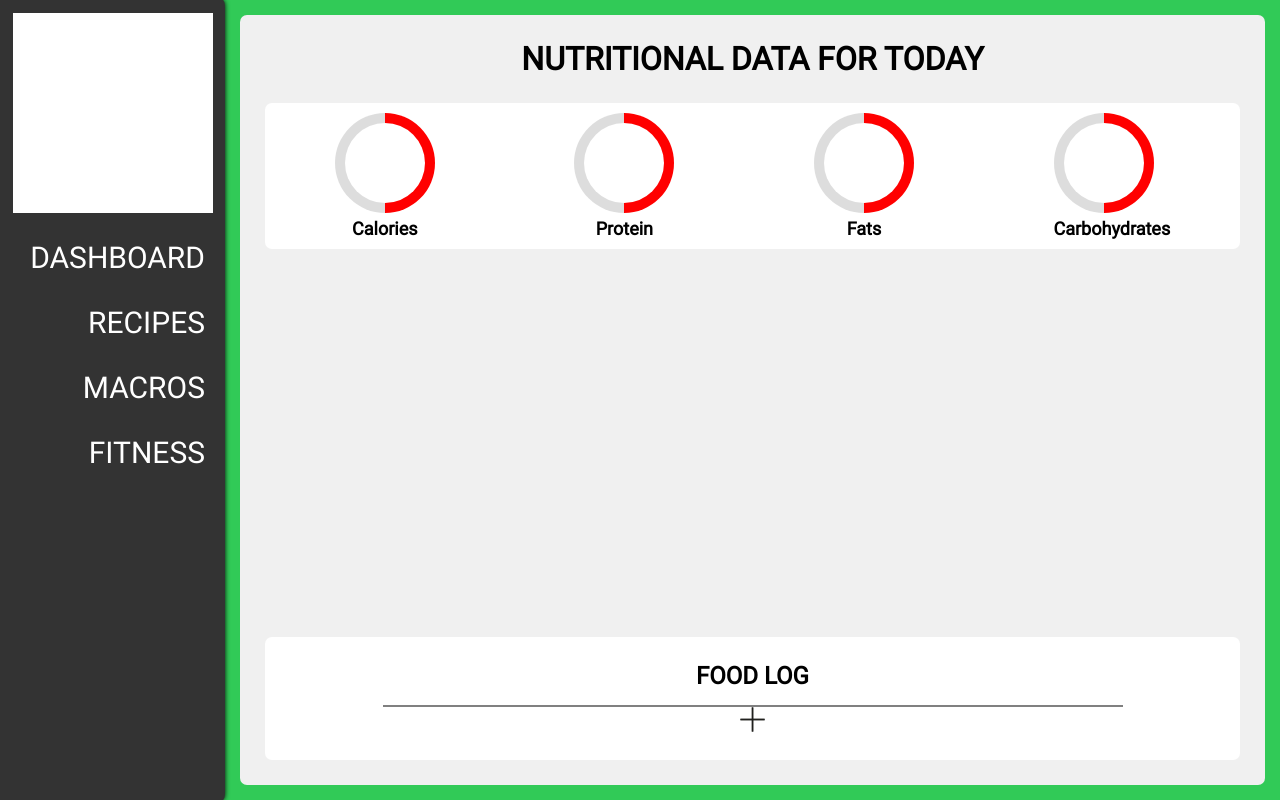
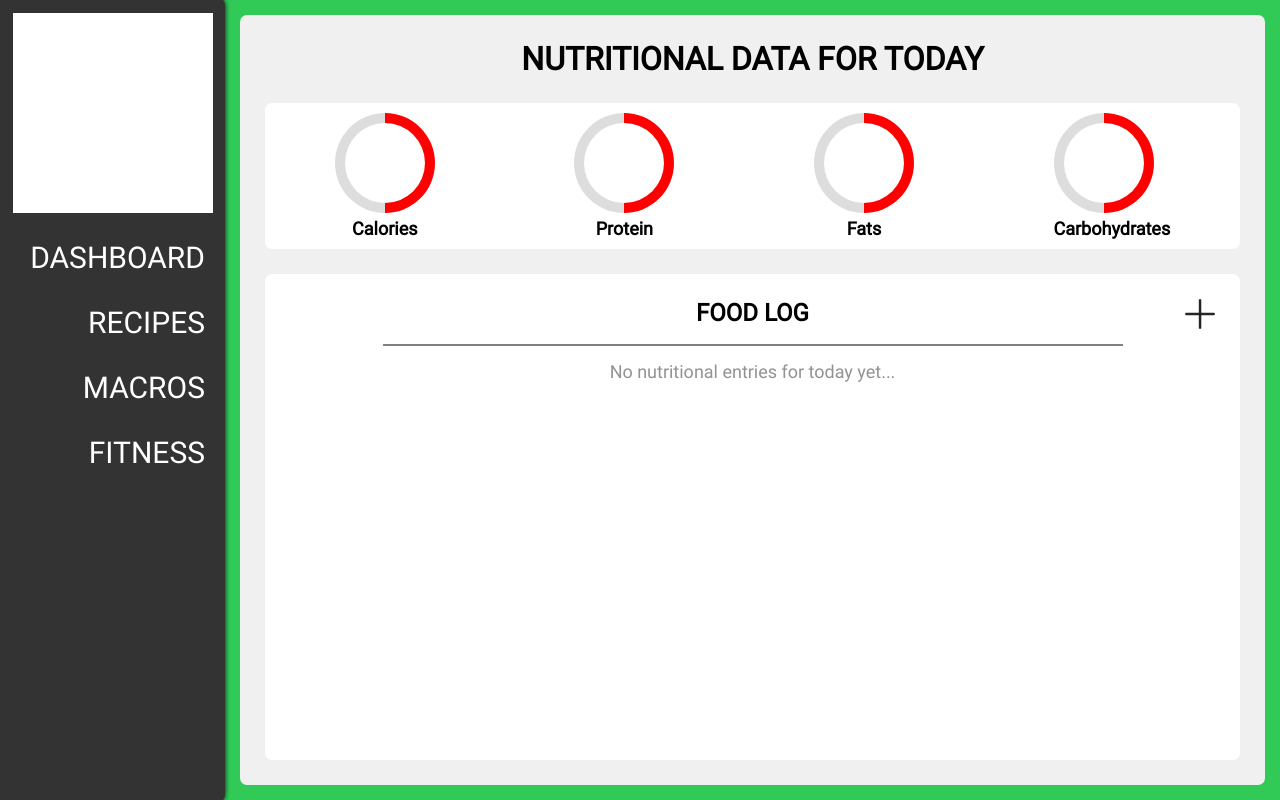
Before and after one commit to Wazmond/foodez, a React (Vite) app: page /macros in a window 1280 px wide. Built offline with nearby package versions, Linux system fonts and the light colour scheme.

Commit message:
Styling and working on AddMenu

```diff
--- /dev/null
+++ b/src/Sites/MacroPage/AddMenu.jsx
@@ -0,0 +1,106 @@
+import react, { useState } from "react";
+import styled from "styled-components"
+
+const Page = styled.div`
+    background-color: #ffffff;
+`;
+
+const Form = styled.form``;
+const InputContainer = styled.span`
+    display: flex;
+    flex-direction: column;
+    gap: 25px;
+    align-items: center;
+    padding: 5px 10%;
+`;
+const InputWrapper = styled.div`
+    font-size: 18px;
+    height: 28px;
+
+    display: flex;
+    align-items: center;
+`;
+const Label = styled.label`
+    margin-right: 10px;
+    width: 125px;
+`;
+const Input = styled.input`
+    height: 24px;
+    width: 250px;
+`;
+
+const ButtonWrapper = styled.div`
+    height: 100%;
+    width: 385px;
+    display: flex;
+    justify-content: space-between;
+`;
+
+const AutoCalorieButton = styled.button`
+    width: 45%;
+    height: 20px;
+`;
+const AddButton = styled.button`
+    width: 45%;
+    height: 20px;
+`;
+
+export default function AddMenu() {
+    const [title, setTitle] = useState('');
+    const [mealType, setMealType] = useState('');
+    const [calories, setCalories] = useState('');
+    const [protein, setProtein] = useState('');
+    const [fats, setFats] = useState('');
+    const [carbohydrates, setCarbohydrates] = useState('');
+    const [totalCalories, setTotalCalories] = useState('');
+
+    const HandleCalorieCalculator = (e) => {
+        e.preventDefault();
+        const totalCalorie = ((protein * 4) + (fats * 9) + (carbohydrates * 4));
+        setTotalCalories(totalCalorie);
+        console.log(totalCalories);
+    }
+
+    const HandleSubmitButton = () => {
+
+    }
+
+    return(
+        <Page>
+            <Form>
+                <InputContainer>
+                    <InputWrapper>
+                        <Label>Title: </Label>
+                        <Input value={title} placeholder="Enter title of meal"/>
+                    </InputWrapper>
+                    <InputWrapper>
+                        <Label>Meal Type: </Label>
+                        <Input value={mealType} placeholder="Enter the type of meal. Eg. Breakfast etc."/>
+                    </InputWrapper>
+                    <InputWrapper>
+                        <Label >Calories: </Label>
+                        <Input value={calories} placeholder="Press calculate to automatically enter"/>
+                    </InputWrapper>
+                    <InputWrapper>
+                        <Label>Protein: </Label>
+                        <Input id="inpProtein" type="number" value={protein} onChange={(e) => setProtein(Number(e.target.value))}/>
+                    </InputWrapper>
+                    <InputWrapper>
+                        <Label>Fats: </Label>
+                        <Input id="inpFats" type="number" value={fats} onChange={(e) => setFats(Number(e.target.value))}/>
+                    </InputWrapper>
+                    <InputWrapper>
+                        <Label>Carbohydrates: </Label>
+                        <Input id="inpCarbohydrates" type="number" value={carbohydrates} onChange={(e) => setCarbohydrates(Number(e.target.value))}/>
+                    </InputWrapper>
+
+                    <ButtonWrapper>
+                        <AutoCalorieButton onClick={HandleCalorieCalculator}>Calculate Calories</AutoCalorieButton>
+                        <AddButton onClick={HandleSubmitButton}>Submit</AddButton>
+                    </ButtonWrapper>
+
+                </InputContainer>
+            </Form>
+        </Page>
+    )
+}
--- a/src/Sites/Macros.jsx
+++ b/src/Sites/Macros.jsx
@@ -1,6 +1,11 @@
 import styled from 'styled-components'
 import CircularProgression from './DashboardPage/CircularProgression';
 import addImg from '../Images/plus-img.png'
+import { addLog } from '../API/Slices/MacroLogSlice';
+import { useEffect, useState } from 'react';
+import AddMenu from './MacroPage/AddMenu.jsx';
+
+
 
 const Background = styled.div`
     background-color: #f0f0f0;
@@ -27,7 +32,7 @@ const SummaryContainer = styled.div`
     flex-direction: row;
     justify-content: space-around;
 
-    margin-bottom: auto;
+    margin-bottom: 25px;
 `;
 const SummaryHeadings = styled.h2`
     font-size: 18px;
@@ -42,24 +47,33 @@ const SummarySeparator = styled.div`
 const MealTrackContainer = styled.div`
     /* box-shadow: 0 5px 15px #686868; */
     background-color: white;
+    height: 100%;
     border-radius: 7px;
     padding: 25px;
     display: flex;
     flex-direction: column;
     align-items: center;
 `;
-const MealTrackHeader = styled.h2`
-    text-align: center;
+const TitleButtonContainer = styled.div`
+    display: flex;
+    flex-direction: row;
     margin-bottom: 15px;
+
+    position: relative;
+
+    height: 30px;
+    width: 100%;
 `;
 
-const DividerLine = styled.div`
-    width: 80%;
-    height: 0px;
-    border: 1px solid grey;
-    margin: 0 auto;
+const MealTrackHeader = styled.h2`
+    font-size: 24px;
+    position: absolute;
+    left: 50%;
+    transform: translateX(-50%);
 `;
+
 const AddButton = styled.button`
+    margin-left: auto;
     border: none;
     background-color: white;
     :hover {
@@ -68,11 +82,46 @@ const AddButton = styled.button`
 `;
 
 const AddImage = styled.img`
+    height: 100%;
+`;
+
+const DividerLine = styled.div`
+    width: 80%;
+    height: 0px;
+    border: 1px solid grey;
+    margin: 0 auto 15px;
+`;
+
+const LogEntryContainer = styled.div`
+    display: flex;
+    flex-direction: column;
+    height: 100%;
+    width: 100%;
+`;
+
+const AltContainer = styled.div`
+    display: flex;
+    flex-direction: row;
     height: 25px;
-    width: 25px;
+    align-self: center;
+`;
+
+const AltText = styled.p`
+    color: #929292;
+    font-size: 18px;
 `;
 
 export default function Macros() {
+    const [addMenuState, setAddMenuState] = useState(false);
+
+    // useEffect({
+
+    // }, [setAddMenu])
+    function handleAddButton() {
+        console.log('Handling addbutton press');
+        setAddMenuState(!addMenuState);
+        console.log(addMenuState);
+    };
 
     return(
         <Background>
@@ -95,22 +144,22 @@ export default function Macros() {
                     <SummaryHeadings>Carbohydrates</SummaryHeadings>
                 </SummarySeparator>
             </SummaryContainer>
+
             <MealTrackContainer>
-                <MealTrackHeader>FOOD LOG</MealTrackHeader>
+                <TitleButtonContainer>
+                    <MealTrackHeader>FOOD LOG</MealTrackHeader>
+                    <AddButton onClick={handleAddButton}><AddImage src={addImg} /></AddButton>
+                </TitleButtonContainer>
                 <DividerLine />
-
-                <AddButton><AddImage src={addImg} /></AddButton>
-
+                <LogEntryContainer>
+                    {addMenuState ?
+                        <AddMenu /> :
+                        <AltContainer>
+                            <AltText>No nutritional entries for today yet...</AltText>
+                        </AltContainer>
+                    }
+                </LogEntryContainer>
             </MealTrackContainer>
         </Background>
     )
 }
-
-const foodData = [{
-    title: '',
-    mealType: '',
-    calories: '',
-    protein: '',
-    fats: '',
-    carbohydrates: '',
-}];
```
